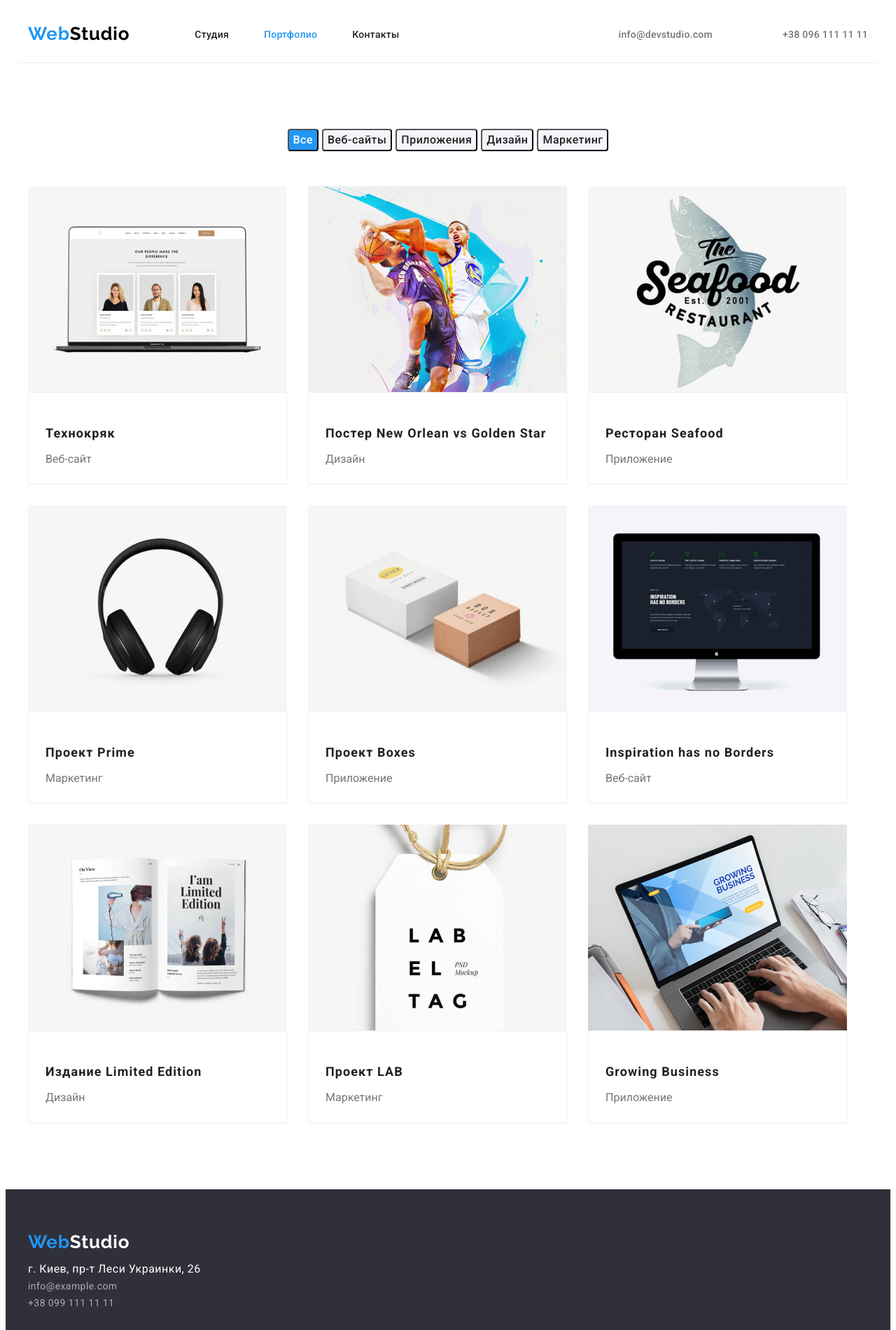
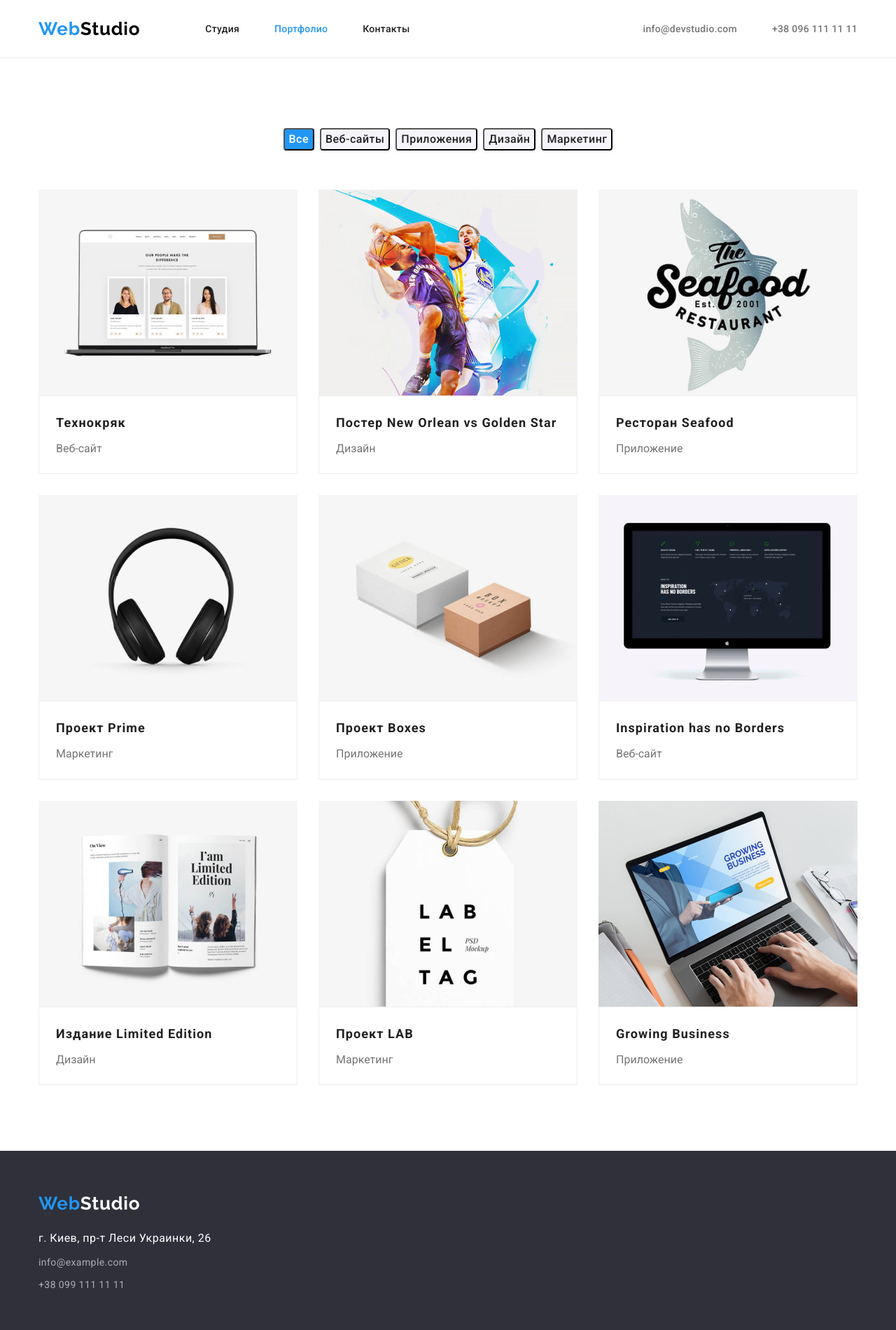
Before and after one commit to AnastasiiaSuprun/goit-markup-hw-03, a plain HTML site: page portfolio.html in a window 1280 px wide. Shown: the top 1900 px of the page at 70% size. Drawn offline with nearby package versions, Linux system fonts and the light colour scheme.

Commit message:
fix header hooter and portfolio

```diff
--- a/css/styles.css
+++ b/css/styles.css
@@ -57,14 +57,18 @@ img {
 |Header section
 |===============================
 */
+.header {
+  border-bottom: 1px solid #ececec;
+}
 .header-container {
   display: flex;
   align-items: center;
-  border-bottom: 1px solid #ececec;
 }
+
 .logo {
   margin-right: 93px;
 }
+
 .logo-text-second-black {
   font-family: var(--secondary-font);
   font-weight: 700;
@@ -91,13 +95,19 @@ img {
 }
 .header-list {
   display: flex;
-  padding-top: 15px;
-  padding-bottom: 15px;
+  margin-inline-start: 0px;
+  margin-inline-end: 0px;
+  padding-inline-start: 0px;
+  margin-block-start: 0;
+  margin-block-end: 0;
+  padding-top: 32px;
+  padding-bottom: 32px;
 }
 
 .header-item {
   margin-right: 50px;
 }
+
 .header-item:last-child {
   margin-right: 0;
 }
@@ -134,9 +144,6 @@ img {
   color: #757575;
 }
 
-.header-mail {
-  margin-right: 50px;
-}
 /**
 |===============================
 |Hero section
@@ -319,19 +326,30 @@ img {
 |Footer
 |===============================
 */
+
 .footer {
   background-color: var(--dark-bg-color);
   padding-top: 60px;
   padding-bottom: 60px;
 }
+.logo-footer {
+  margin-right: 0;
+}
 .contacts-adress {
   font-style: normal;
+  margin-top: 20px;
 }
 .footer-item {
   margin-block: 0;
   margin-inline: 0;
   padding-inline: 0;
-  margin-top: 9px;
+}
+.footer-list {
+  margin-bottom: 9px;
+}
+
+.footer-list:last-child {
+  margin-bottom: 0;
 }
 
 .footer-adress {
@@ -363,12 +381,14 @@ img {
 
 .project-container {
   display: flex;
-  gap: 5px;
+  gap: 8px;
   justify-content: center;
   margin-block: 0;
   margin-inline: 0;
   padding-inline: 0;
   margin-bottom: 50px;
+  padding-top: 6px;
+  padding-bottom: 6px;
 }
 
 .project-link:hover,
@@ -452,7 +472,7 @@ img {
   line-height: 2;
   letter-spacing: 0.06em;
   color: var(--main-txt-cl);
-  margin-top: 20px;
+
   margin-bottom: 4px;
 }
 
--- a/portfolio.html
+++ b/portfolio.html
@@ -13,6 +13,12 @@
       rel="stylesheet"
     />
     <!--Fonts End-->
+    <!--Normalize Start-->
+    <link
+      rel="stylesheet"
+      href="https://cdn.jsdelivr.net/npm/modern-normalize@1.1.0/modern-normalize.min.css"
+    />
+    <!--Normalize End-->
 
     <link rel="stylesheet" href="./css/styles.css" />
   </head>
@@ -178,7 +184,7 @@
     <!-- Footer section -->
     <footer class="footer" id="contacts">
       <div class="container">
-        <a class="logo link" href="index.html">
+        <a class="logo logo-footer link" href="index.html">
           <span class="logo-text">Web</span><span class="logo-text-second-white">Studio</span>
         </a>
         <address class="contacts-adress">
```
Also changed, not shown: index.html (+1 -1 lines).
